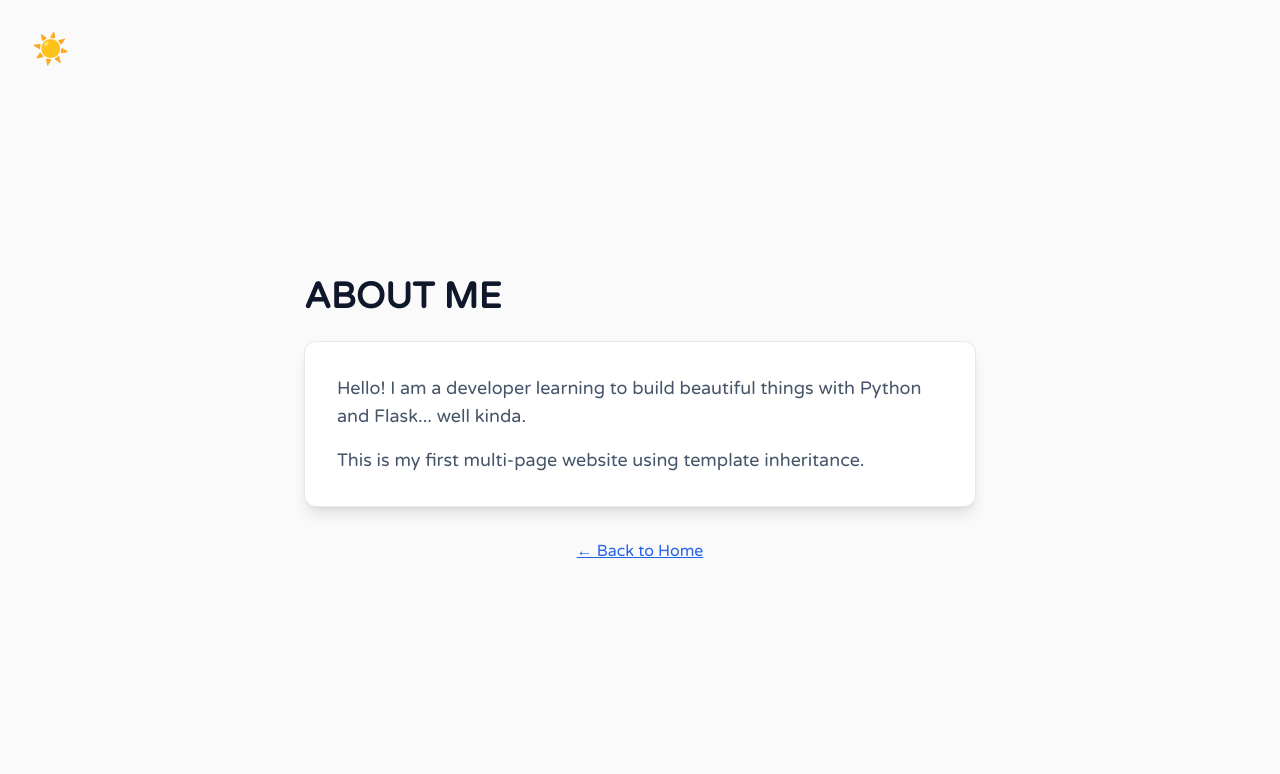
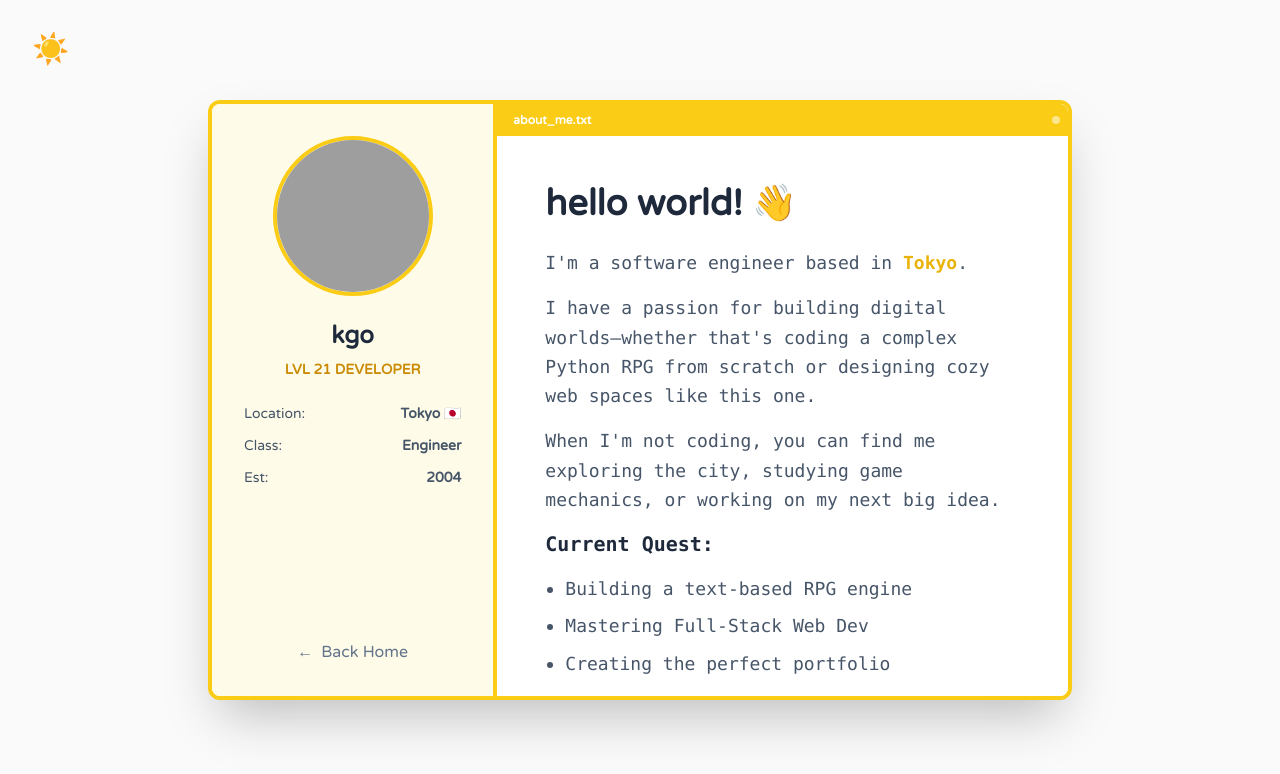
Before and after one commit to Kgo-droid/second-website, a Flask app: page /about in a window 1280 px wide. Shown: the top 774 px of the page. Run offline with Flask 3, Linux system fonts and the light colour scheme; some libraries are stand-ins or nearby versions; grey boxes are pictures that could not be loaded.

Commit message:
Update about.html

```diff
--- a/NEW_WEB/templates/about.html
+++ b/NEW_WEB/templates/about.html
@@ -1,31 +1,86 @@
 {% extends "base.html" %}
 
-{% block title %}About Me{% endblock %}
+{% block title %}about - kgo{% endblock %}
 
 {% block content %}
 
-<div class="max-w-2xl mx-auto mt-10">
-    <h2 class="text-4xl font-bold mb-6 text-slate-900 dark:text-blue-400">ABOUT ME</h2>
+<div class="bg-white dark:bg-neutral-900 rounded-xl overflow-hidden shadow-2xl
+            border-4 border-yellow-400 dark:border-red-900
+            transition-colors duration-500 w-full max-w-4xl mx-auto flex flex-col md:flex-row h-auto md:h-[600px]">
 
     <div
-        class="p-8 rounded-xl shadow-lg border border-slate-200 dark:border-slate-700 bg-white dark:bg-slate-800 transition-colors duration-500">
+        class="w-full md:w-1/3 bg-yellow-50 dark:bg-neutral-950 p-8 flex flex-col items-center border-r-4 border-yellow-400 dark:border-red-900">
 
-        <p class="text-lg text-slate-600 dark:text-slate-300 mb-4">
-            Hello! I am a developer learning to build beautiful things with Python and Flask... well kinda.
-        </p>
+        <div
+            class="w-40 h-40 rounded-full border-4 border-yellow-400 dark:border-red-600 overflow-hidden mb-6 bg-white">
+            <img src="https://api.dicebear.com/9.x/avataaars/svg?seed=Kgo" alt="Avatar"
+                class="w-full h-full object-cover">
+        </div>
 
-        <p class="text-lg text-slate-600 dark:text-slate-300">
-            This is my first multi-page website using template inheritance.
-        </p>
+        <h2 class="text-2xl font-bold text-slate-800 dark:text-white mb-2">kgo</h2>
+        <p class="text-sm text-yellow-600 dark:text-red-500 font-bold mb-6">LVL 21 DEVELOPER</p>
 
+        <div class="w-full space-y-3 text-sm">
+            <div class="flex justify-between text-slate-600 dark:text-slate-400">
+                <span>Location:</span>
+                <span class="font-bold">Tokyo 🇯🇵</span>
+            </div>
+            <div class="flex justify-between text-slate-600 dark:text-slate-400">
+                <span>Class:</span>
+                <span class="font-bold">Engineer</span>
+            </div>
+            <div class="flex justify-between text-slate-600 dark:text-slate-400">
+                <span>Est:</span>
+                <span class="font-bold">2004</span>
+            </div>
+        </div>
+
+        <a href="/"
+            class="mt-auto pt-8 flex items-center gap-2 text-slate-500 hover:text-yellow-600 dark:hover:text-red-500 transition-colors">
+            <span>&larr;</span> Back Home
+        </a>
     </div>
 
-    <div class="mt-8 text-center">
-        <a href="/"
-            class="text-blue-600 dark:text-blue-500 hover:text-blue-800 dark:hover:text-blue-400 underline transition">
-            &larr; Back to Home
-        </a>
+    <div class="w-full md:w-2/3 flex flex-col bg-white dark:bg-neutral-900">
+
+        <div class="bg-yellow-400 dark:bg-red-900 p-2 flex justify-between items-center">
+            <span class="text-white text-xs font-bold px-2">about_me.txt</span>
+            <div class="flex space-x-1">
+                <div class="w-2 h-2 bg-white/50 rounded-full"></div>
+            </div>
+        </div>
+
+        <div class="p-8 md:p-12 overflow-y-auto custom-scrollbar">
+            <h1 class="text-4xl font-bold text-slate-800 dark:text-white mb-6">
+                hello world! 👋
+            </h1>
+
+            <div class="space-y-4 text-lg text-slate-600 dark:text-slate-300 leading-relaxed font-mono">
+                <p>
+                    I'm a software engineer based in <span
+                        class="text-yellow-500 dark:text-red-500 font-bold">Tokyo</span>.
+                </p>
+                <p>
+                    I have a passion for building digital worlds—whether that's coding a complex Python RPG from scratch
+                    or designing cozy web spaces like this one.
+                </p>
+                <p>
+                    When I'm not coding, you can find me exploring the city, studying game mechanics, or working on my
+                    next big idea.
+                </p>
+
+                <h3 class="text-xl font-bold text-slate-800 dark:text-white mt-8 mb-2">
+                    Current Quest:
+                </h3>
+                <ul class="list-disc pl-5 space-y-2">
+                    <li>Building a text-based RPG engine</li>
+                    <li>Mastering Full-Stack Web Dev</li>
+                    <li>Creating the perfect portfolio</li>
+                </ul>
+            </div>
+        </div>
     </div>
+
 </div>
 
 {% endblock %}
```
